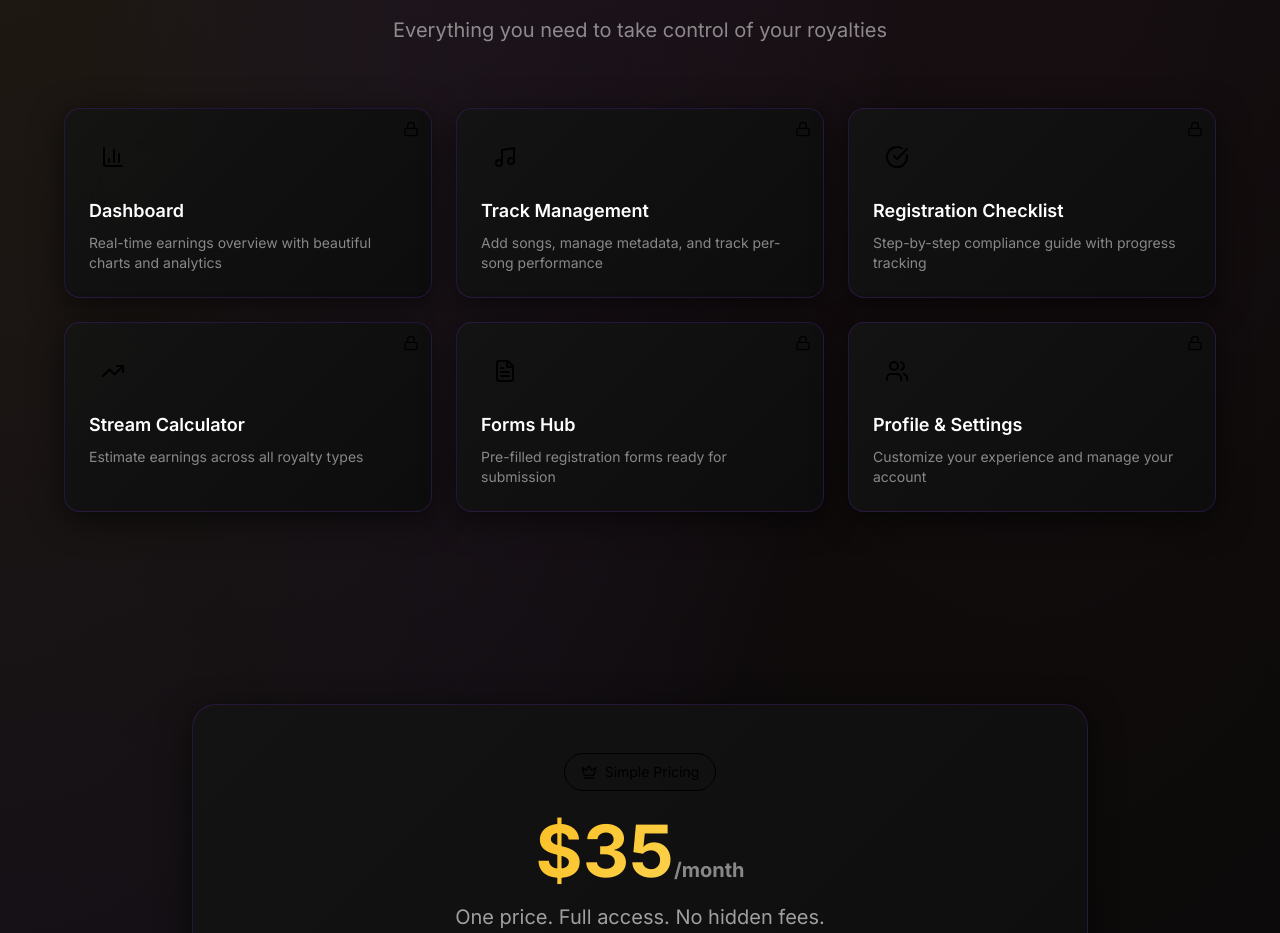
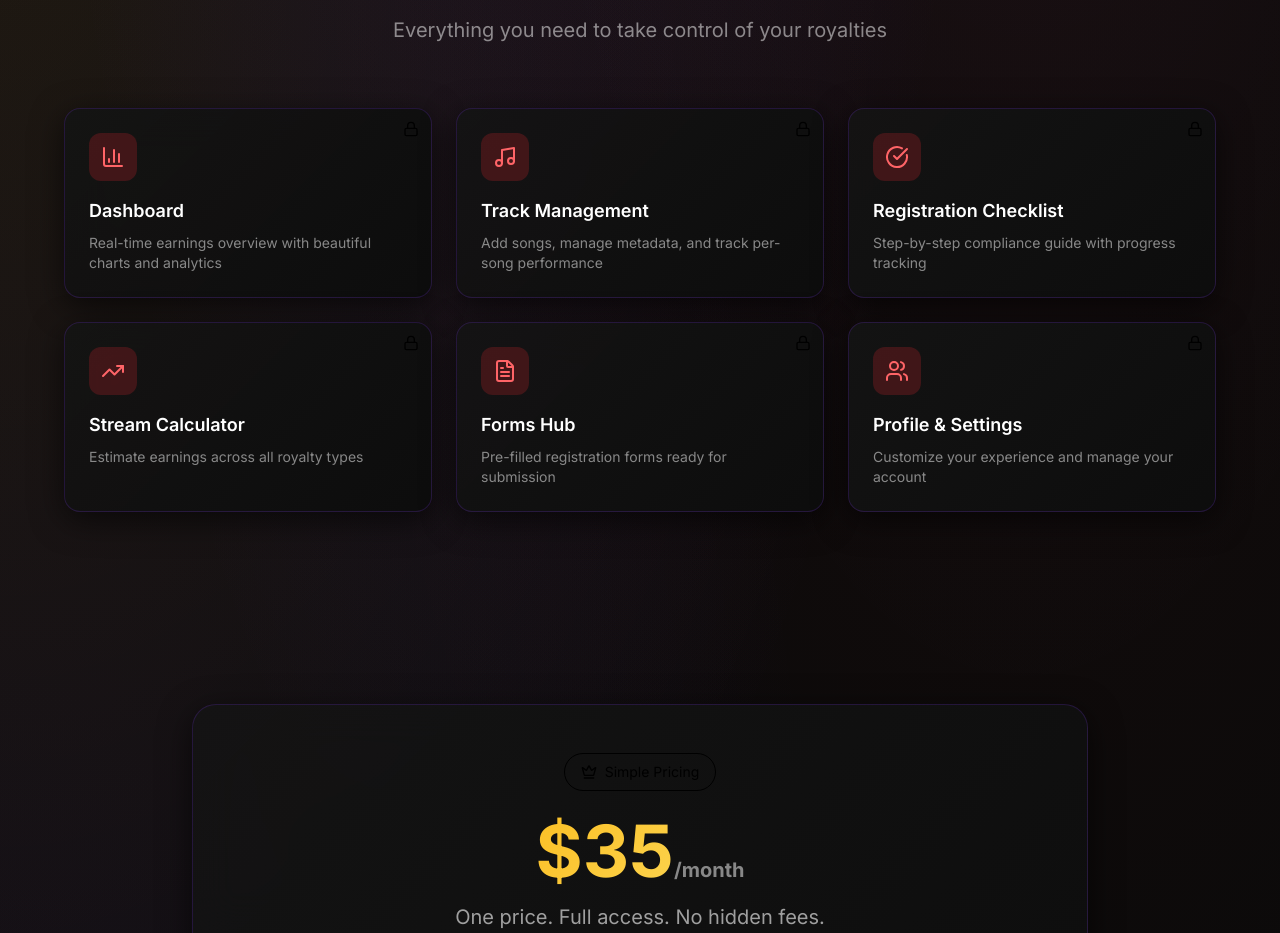
Before and after one commit to sidewayz8solutions/royally-tuned, a React (Vite) app: page / in a window 1280 px wide. Shown: the part 2440-3373 px from the top of the page. Built offline with nearby package versions, Linux system fonts and the light colour scheme; no server answers.

Commit message:
feat: update background and icon colors to enhance visual consistency

```diff
--- a/src/pages/Home.tsx
+++ b/src/pages/Home.tsx
@@ -203,8 +203,8 @@ export default function Home() {
                   <div className="absolute top-3 right-3">
                     <Lock className="w-4 h-4 text-gold-500" />
                   </div>
-                  <div className="w-12 h-12 rounded-xl bg-royal-600/20 flex items-center justify-center mb-4">
-                    <item.icon className="w-6 h-6 text-royal-400" />
+                  <div className="w-12 h-12 rounded-xl bg-red-500/20 flex items-center justify-center mb-4">
+                    <item.icon className="w-6 h-6 text-red-400" />
                   </div>
                   <h3 className="text-lg font-semibold text-white mb-2">{item.title}</h3>
                   <p className="text-sm text-white/50">{item.desc}</p>
```
